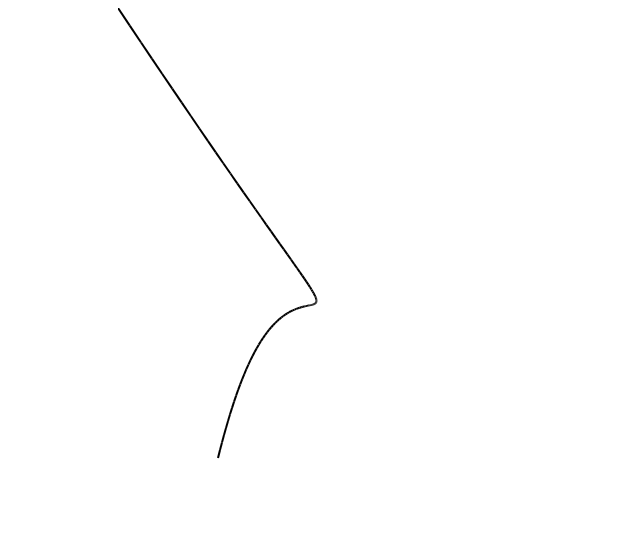
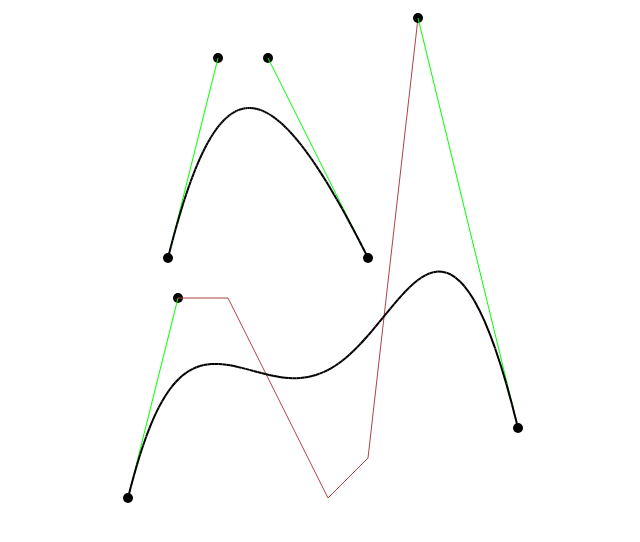
Before and after one commit to nashvail/BezierCurveGenerator, a plain HTML site: page index.html in a window 1280 px wide. Shown: the whole page, without its empty margins (272-912 px from the left). Drawn offline with Linux system fonts and the light colour scheme.

Commit message:
corrected bug, handle marking

```diff
--- a/index.html
+++ b/index.html
@@ -6,7 +6,7 @@
 <head>
 	<meta charset="utf-8">
 	<meta http-equiv="X-UA-Compatible" content="IE=edge">
-	<title>Cubic Bezier Generator</title>
+	<title>Any Bezier Generator</title>
 	<meta name="description" content="">
 	<meta name="viewport" content="width=device-width, initial-scale=1">
 	<!-- Place favicon.ico and apple-touch-icon.png in the root directory -->
--- a/main.js
+++ b/main.js
@@ -8,35 +8,49 @@ window.addEventListener('load', () => {
 	let graph = new Graph("graph");
 
 	// The cubic Bezier will take 4 points
-/*	let p0 = new Point(100, 50);
-	let p1 = new Point(150, 250);
-	let p2 = new Point(200, 250);
-	let p3 = new Point(300, 50);
+	let p0 = new Point(50, 250);
+	let p1 = new Point(100, 450);
+	let p2 = new Point(150, 450);
+	let p3 = new Point(250, 250);
 	let cb = new CubicBezier(p0, p1, p2, p3);
 
-	p0.mark();
-	p1.mark();
-	p2.mark();
-	p3.mark();
+	drawHandles(cb);
 
-	drawHandles();
-
-	graph.drawCurveFromPoints(cb.drawingPoints);*/
+	graph.drawCurveFromPoints(cb.drawingPoints);
 
 	ab = new AnyBezier([
-		new Point(100, 50),
-		new Point(150, 250),
-		new Point(200, 250),
-		new Point(300, 50)
+		new Point(10, 10),
+		new Point(60, 210),
+		new Point(110, 210),
+		new Point(210, 10),
+		new Point(250, 50),
+		new Point(300, 490),
+		new Point(400, 80)
 	]);
+
+	drawHandles(ab);
 
 	graph.drawCurveFromPoints(ab.drawingPoints);
 
 
 	// Utilty functions
-	function drawHandles() {
-		graph.drawLine(p0, p1, 1, '#00FF00');
-		graph.drawLine(p2, p3, 1, '#00FF00');
+	function drawHandles(b) {
+		if (b instanceof CubicBezier) {
+			b.p0.mark();
+			b.p1.mark();
+			b.p2.mark();
+			b.p3.mark();
+			graph.drawLine(b.p0, b.p1, 1, '#00FF00');
+			graph.drawLine(b.p2, b.p3, 1, '#00FF00');
+		} else if (b instanceof AnyBezier) {
+			for (let i = 1; i < b.p.length; i++) {
+				if (i == 1 || i == b.p.length-1) {
+					b.p[i-1].mark();
+					b.p[i].mark();
+				}
+				graph.drawLine(b.p[i-1], b.p[i], 1, (i==1||i==b.p.length-1)?'#00FF00':'#AA4444');
+			}
+		}
 	}
 });
 
@@ -146,9 +160,10 @@ class AnyBezier {
 		// origin at bottom left.
 		let x = 0;
 		let y = 0;
+		let n = this.p.length - 1;
 		let bin = 0;
-		for (let i = 0; i < this.p.length; i++) {
-			bin = binomial(this.p.length, i) * Math.pow((1-t), (this.p.length-i)) * Math.pow(t, i);
+		for (let i = 0; i <= n; i++) {
+			bin = binomial(n, i) * Math.pow((1-t), (n-i)) * Math.pow(t, i);
 			x += bin * this.p[i].x;
 			y += bin * this.p[i].y;
 		}
```
